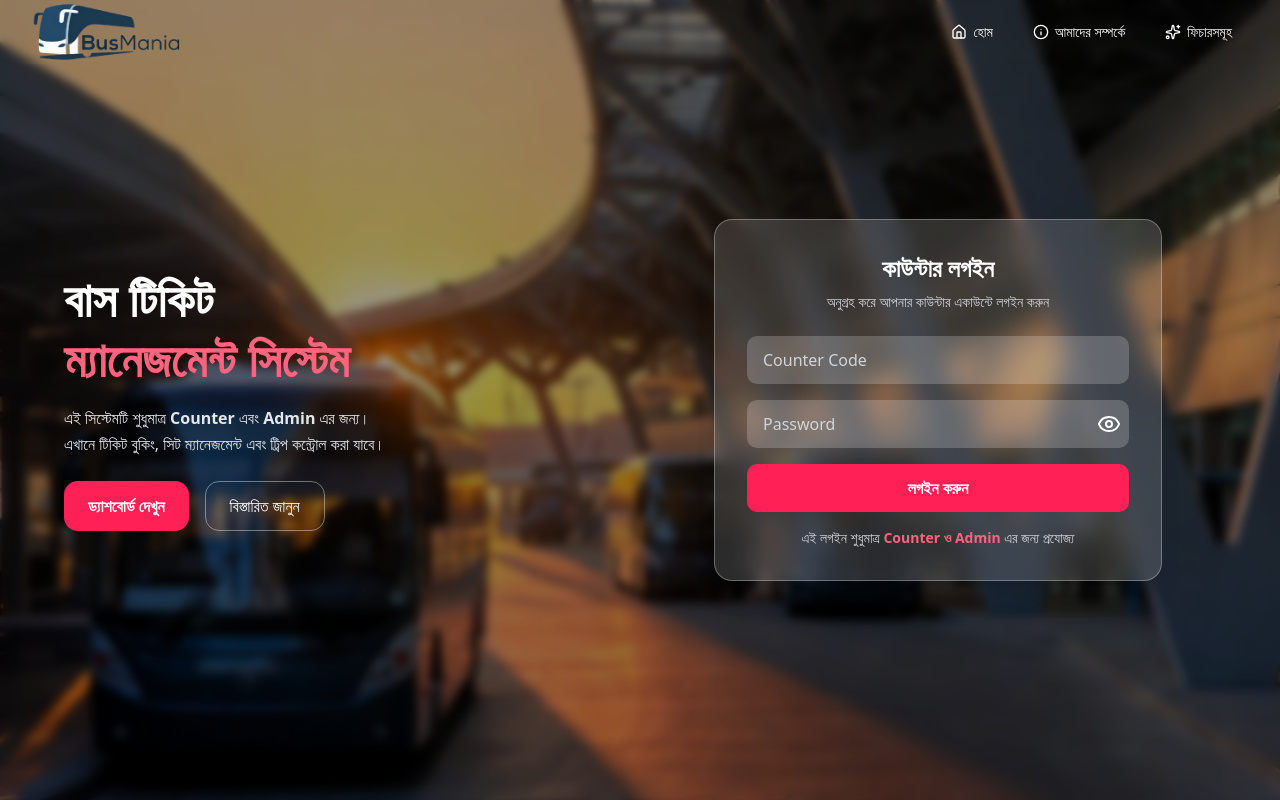
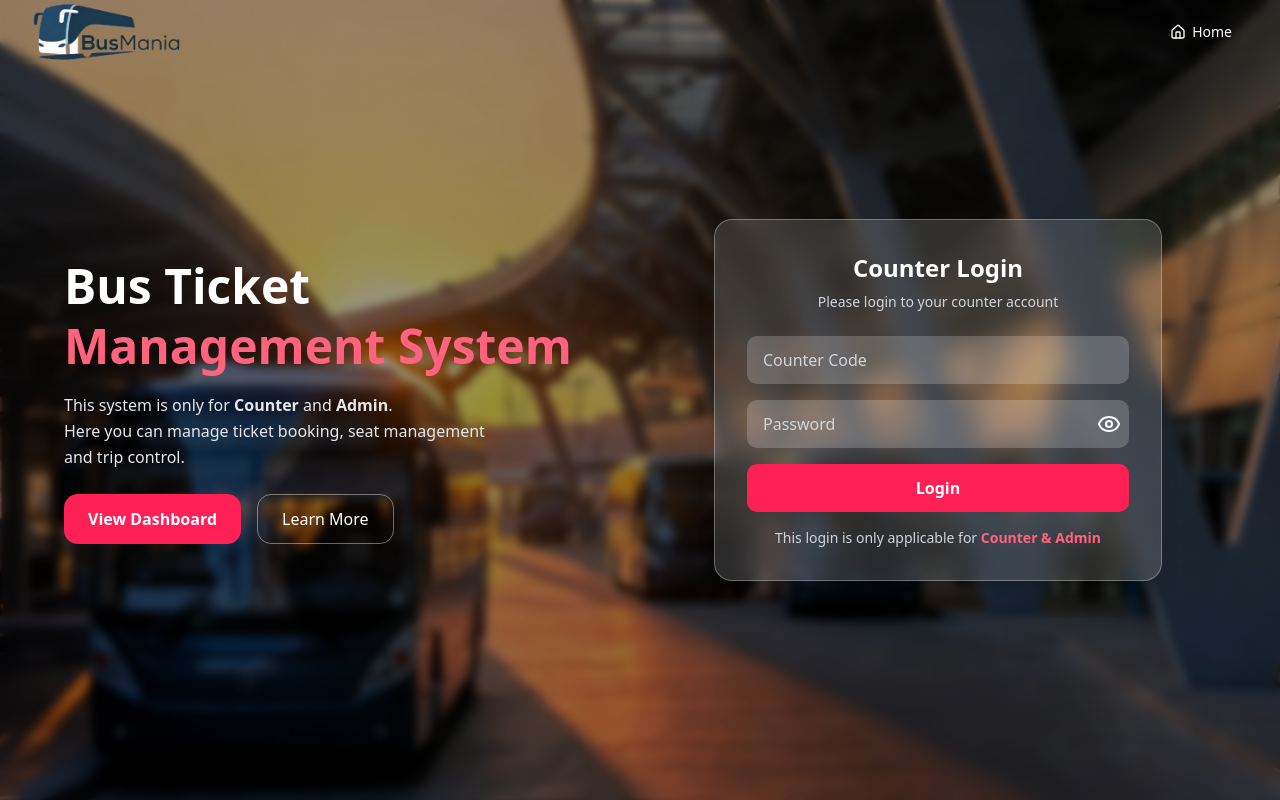
Before and after one commit to akweb69/Bus_Booking_Project_Client_Side, a React (Vite) app: page / in a window 1280 px wide. Shown: the top 800 px of the page. Built offline with nearby package versions, Linux system fonts and the light colour scheme.

Commit message:
alhamdulillah!

```diff
--- a/src/Admin/Component/AddRoute.jsx
+++ b/src/Admin/Component/AddRoute.jsx
@@ -224,6 +224,7 @@ const AddRoute = () => {
                                     />
                                 </div>
 
+
                                 <div>
                                     <label className="block text-sm font-medium text-gray-700 dark:text-gray-300 mb-1.5">
                                         Route Code
@@ -237,6 +238,7 @@ const AddRoute = () => {
                                         className="w-full px-4 py-3 border border-gray-300 dark:border-gray-600 rounded-lg focus:ring-2 focus:ring-indigo-500 focus:border-indigo-500 outline-none bg-white dark:bg-gray-900 text-gray-900 dark:text-gray-100"
                                     />
                                 </div>
+
 
                                 <div>
                                     <label className="block text-sm font-medium text-gray-700 dark:text-gray-300 mb-1.5">
--- a/src/Pages/Hero.jsx
+++ b/src/Pages/Hero.jsx
@@ -31,11 +31,11 @@ const Hero = () => {
 
     const handleSubmit = async (e) => {
         e.preventDefault();
-        toast.loading('কাউন্টার কোড যাচাই করা হচ্ছে...');
+        toast.loading('Verifying counter code...');
 
         if (!counterCode || !password) {
             toast.dismiss();
-            toast.error('সবগুলো ফিল্ড পূরণ করুন!');
+            toast.error('Please fill in all fields!');
             return;
         }
         // check user exits----->
@@ -52,26 +52,25 @@ const Hero = () => {
                 localStorage.setItem('password', data?.password)
 
                 toast.dismiss()
-                toast.success('সফলভাবে লগইন করা হয়েছে')
+                toast.success('Successfully logged in')
                 navigate('/dashboard')
-
 
             }
             else if (dbPassword === password && status === 'active' && role === 'admin') {
                 localStorage.setItem('counterCode', counterCode)
                 localStorage.setItem('password', data?.password)
                 toast.dismiss()
-                toast.success('সফলভাবে লগইন করা হয়েছে')
+                toast.success('Successfully logged in')
                 navigate('/admin')
             }
             // status inactive--->
             else if (status === 'inactive') {
                 toast.dismiss()
-                toast.error('কাউন্টার কোড যাচাই করুন আপনার কাউন্টার একটিভ নয়!')
+                toast.error('Please check your counter code - your counter is not active!')
             }
             else {
                 toast.dismiss()
-                toast.error('কাউন্টার কোড যাচাই করুন আপনি কাউন্টার সদস্য নয়!')
+                toast.error('Please check your counter code - you are not a counter member!')
             }
 
         }
@@ -97,23 +96,22 @@ const Hero = () => {
                     {/* LEFT SIDE */}
                     <div className="text-white flex flex-col justify-center">
                         <h1 className="text-4xl lg:text-5xl font-bold leading-tight">
-                            বাস টিকিট <br />
-                            <span className="text-rose-400">ম্যানেজমেন্ট সিস্টেম</span>
+                            Bus Ticket <br />
+                            <span className="text-rose-400">Management System</span>
                         </h1>
 
                         <p className="mt-4 text-gray-200 max-w-md leading-relaxed">
-                            এই সিস্টেমটি শুধুমাত্র <b>Counter</b> এবং <b>Admin</b> এর জন্য।
-                            <br />
-                            এখানে টিকিট বুকিং, সিট ম্যানেজমেন্ট এবং ট্রিপ কন্ট্রোল করা যাবে।
+                            This system is only for <b>Counter</b> and <b>Admin</b>.<br />
+                            Here you can manage ticket booking, seat management and trip control.
                             <br />
                         </p>
 
                         <div className="mt-6 flex gap-4">
                             <button className="px-6 py-3 rounded-xl bg-rose-500 hover:bg-rose-600 transition font-semibold">
-                                ড্যাশবোর্ড দেখুন
+                                View Dashboard
                             </button>
                             <button className="px-6 py-3 rounded-xl border border-white/40 hover:bg-white/10 transition">
-                                বিস্তারিত জানুন
+                                Learn More
                             </button>
                         </div>
                     </div>
@@ -122,16 +120,14 @@ const Hero = () => {
                     <div className="flex justify-center items-center">
                         <div className="w-full max-w-md p-8 rounded-2xl bg-white/15 backdrop-blur-md border border-white/30 shadow-xl">
                             <h2 className="text-2xl font-semibold text-white text-center">
-                                কাউন্টার লগইন
+                                Counter Login
                             </h2>
 
                             <p className="text-center text-gray-300 text-sm mt-2">
-                                অনুগ্রহ করে আপনার কাউন্টার একাউন্টে লগইন করুন
-
+                                Please login to your counter account
                             </p>
 
                             <form
-
                                 onSubmit={handleSubmit}
                                 className="mt-6 space-y-4">
                                 <input
@@ -164,16 +160,15 @@ const Hero = () => {
                                     type="submit"
                                     className="w-full py-3 rounded-lg bg-rose-500 hover:bg-rose-600 transition text-white font-semibold"
                                 >
-                                    লগইন করুন
+                                    Login
                                 </button>
                             </form>
 
                             <p className="text-center text-gray-300 mt-4 text-sm">
-                                এই লগইন শুধুমাত্র
+                                This login is only applicable for
                                 <span className="text-rose-400 font-semibold">
-                                    {" "}Counter ও Admin
-                                </span>{" "}
-                                এর জন্য প্রযোজ্য
+                                    {" "}Counter & Admin
+                                </span>
                             </p>
                         </div>
                     </div>
--- a/src/components/shared/Navbar.jsx
+++ b/src/components/shared/Navbar.jsx
@@ -12,9 +12,9 @@ import {
 
 /* Navigation Items (বাংলা) */
 const navItems = [
-    { name: "হোম", path: "/", icon: Home },
-    { name: "আমাদের সম্পর্কে", path: "/about", icon: Info },
-    { name: "ফিচারসমূহ", path: "/Dashboard", icon: Sparkles },
+    { name: "Home", path: "/", icon: Home },
+    // { name: "আমাদের সম্পর্কে", path: "/about", icon: Info },
+    // { name: "ফিচারসমূহ", path: "/Dashboard", icon: Sparkles },
 ];
 
 export default function Navbar() {
```
